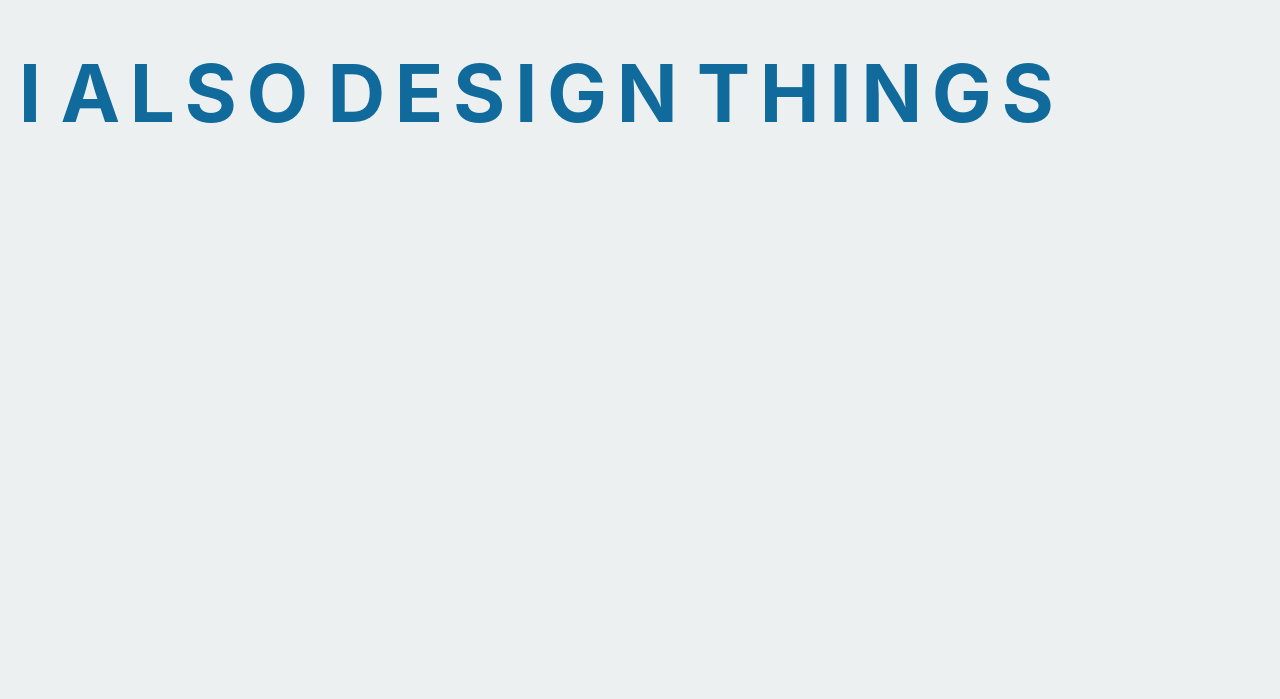
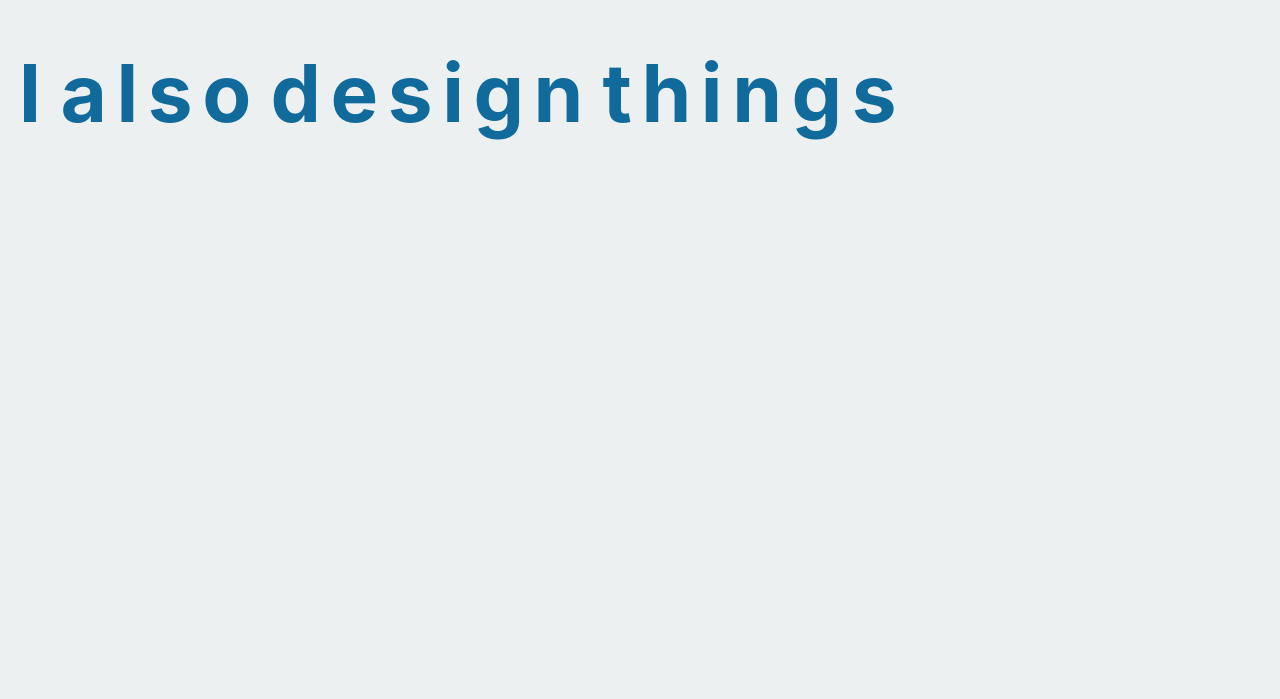
Before and after one commit to staging-tester-2024/staging-tester-2024.github.io, a plain HTML site: page index.html in a window 1280 px wide. Shown: the part 8661-9360 px from the top of the page. Drawn offline with Linux system fonts and the light colour scheme; files whose address does not match are found by name; a web font is replaced by a local one.

Commit message:
Add files via upload

```diff
--- a/style/index-style.css
+++ b/style/index-style.css
@@ -883,7 +883,7 @@ margin-bottom: 5em; /*Danger line*/
     font-size: 5rem;
     color: #106a9b;
 
-    text-transform: uppercase;
+   /* text-transform: uppercase;*/
 
     /*-webkit-text-stroke: 3px #508bc9;*/
 }
@@ -1337,10 +1337,10 @@ h3 {
 h3 {
     margin-top: 0.5em;
 }
-
+/*
 .app-title-web {
     margin-top: 1.5em;
-}
+}*/
 
 .bottom-about {
     margin-top: 2em;
```
